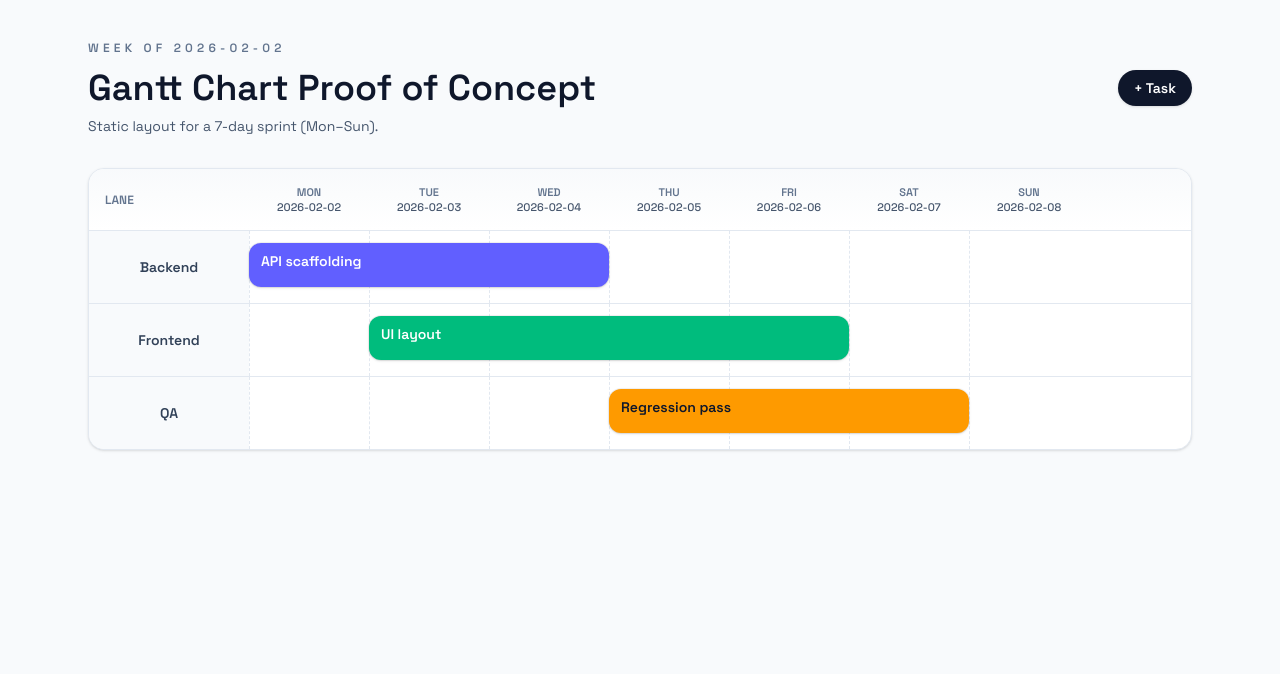
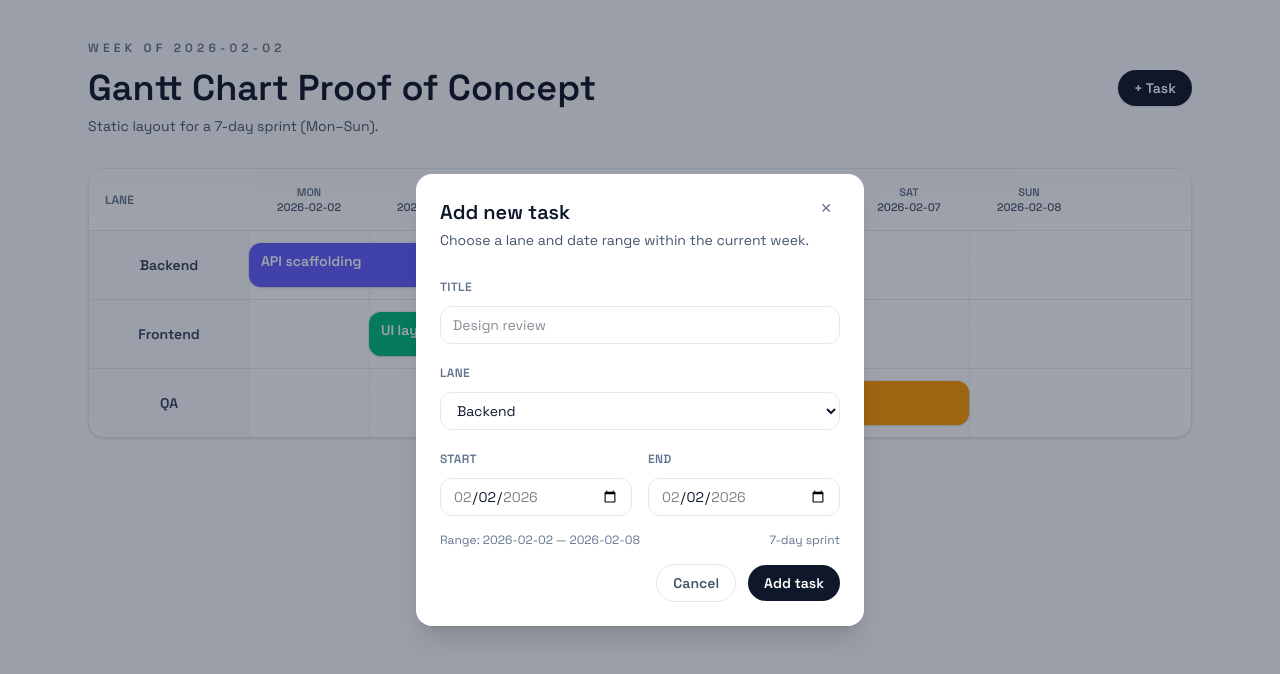
Before and after one commit to smkamranqadri/gantt-chart-app, a React (Vite) app: page / in a window 1280 px wide. Both pictures are taken after a click on the button "+ Task". Shown: the top 674 px of the page. Built offline with nearby package versions, Linux system fonts and the light colour scheme.

Commit message:
Phase 4 modal

```diff
--- a/src/App.tsx
+++ b/src/App.tsx
@@ -1,5 +1,6 @@
 import { useEffect, useMemo, useState } from 'react'
 import GanttLane from './components/GanttLane'
+import TaskModal from './components/TaskModal'
 import WeekHeader from './components/WeekHeader'
 import {
   dayWidth,
@@ -24,6 +25,7 @@ type DragState = {
 function App() {
   const [tasks, setTasks] = useState<Task[]>(seedTasks)
   const [dragState, setDragState] = useState<DragState | null>(null)
+  const [isModalOpen, setIsModalOpen] = useState(false)
 
   const weekStartDate = parseDate(weekStart)
   const weekDays = Array.from({ length: 7 }, (_, index) =>
@@ -113,6 +115,7 @@ function App() {
           <button
             type="button"
             className="inline-flex items-center justify-center rounded-full bg-slate-900 px-4 py-2 text-sm font-semibold text-white shadow-sm transition hover:-translate-y-0.5 hover:shadow-md"
+            onClick={() => setIsModalOpen(true)}
           >
             + Task
           </button>
@@ -160,6 +163,16 @@ function App() {
           </div>
         </div>
       </div>
+
+      <TaskModal
+        isOpen={isModalOpen}
+        weekStart={weekStartDate}
+        onClose={() => setIsModalOpen(false)}
+        onSubmit={(task) => {
+          setTasks((prev) => [...prev, task])
+          setIsModalOpen(false)
+        }}
+      />
     </div>
   )
 }
--- a/src/components/GanttLane.tsx
+++ b/src/components/GanttLane.tsx
@@ -3,6 +3,9 @@ import { dayWidth, laneColors } from '../data/gantt'
 import { daysBetween } from '../helpers/date'
 
 const totalDays = 7
+const rowHeight = 56
+const rowGap = 12
+const rowOffset = 12
 
 type GanttLaneProps = {
   laneId: LaneId
@@ -21,12 +24,40 @@ function GanttLane({
   onDragStart,
   onResizeStart,
 }: GanttLaneProps) {
+  const sortedTasks = [...tasks].sort(
+    (a, b) => daysBetween(weekStart, a.start) - daysBetween(weekStart, b.start),
+  )
+
+  const rowAssignments = new Map<string, number>()
+  const rowEndIndices: number[] = []
+
+  sortedTasks.forEach((task) => {
+    const startIndex = daysBetween(weekStart, task.start)
+    const endIndex = daysBetween(weekStart, task.end)
+    const rowIndex = rowEndIndices.findIndex((end) => end < startIndex)
+
+    if (rowIndex === -1) {
+      rowEndIndices.push(endIndex)
+      rowAssignments.set(task.id, rowEndIndices.length - 1)
+    } else {
+      rowEndIndices[rowIndex] = endIndex
+      rowAssignments.set(task.id, rowIndex)
+    }
+  })
+
+  const totalRows = Math.max(rowEndIndices.length, 1)
+  const laneHeight =
+    totalRows * rowHeight + (totalRows - 1) * rowGap + rowOffset
+
   return (
     <div className="grid grid-cols-[160px_repeat(7,120px)]">
       <div className="grid place-items-center bg-slate-50 px-4 py-5 text-sm font-semibold text-slate-700 text-center">
         {label}
       </div>
-      <div className="relative col-span-7 min-h-[72px] bg-white">
+      <div
+        className="relative col-span-7 bg-white"
+        style={{ minHeight: `${laneHeight}px` }}
+      >
         <div className="pointer-events-none absolute inset-0 grid grid-cols-7">
           {Array.from({ length: totalDays }, (_, index) => (
             <div
@@ -40,12 +71,14 @@ function GanttLane({
           const endIndex = daysBetween(weekStart, task.end)
           const left = startIndex * dayWidth
           const width = (endIndex - startIndex + 1) * dayWidth
+          const rowIndex = rowAssignments.get(task.id) ?? 0
+          const top = rowOffset + rowIndex * (rowHeight + rowGap)
 
           return (
             <div
               key={task.id}
               className={`group absolute top-3 h-11 cursor-grab rounded-xl px-3 py-2 text-sm font-semibold shadow-sm ring-1 ring-black/5 active:cursor-grabbing ${laneColors[laneId]}`}
-              style={{ left, width }}
+              style={{ left, width, top }}
               onPointerDown={(event) => {
                 event.preventDefault()
                 onDragStart(task, event.clientX)
--- /dev/null
+++ b/src/components/TaskModal.tsx
@@ -0,0 +1,183 @@
+import { useMemo, useState } from 'react'
+import type { LaneId, Task } from '../types/gantt'
+import { formatDate } from '../helpers/date'
+
+const totalDays = 7
+
+const laneOptions: { id: LaneId; label: string }[] = [
+  { id: 'backend', label: 'Backend' },
+  { id: 'frontend', label: 'Frontend' },
+  { id: 'qa', label: 'QA' },
+]
+
+type TaskModalProps = {
+  isOpen: boolean
+  weekStart: Date
+  onClose: () => void
+  onSubmit: (task: Task) => void
+}
+
+function TaskModal({ isOpen, weekStart, onClose, onSubmit }: TaskModalProps) {
+  const [title, setTitle] = useState('')
+  const [laneId, setLaneId] = useState<LaneId>('backend')
+  const [start, setStart] = useState(formatDate(weekStart))
+  const [end, setEnd] = useState(formatDate(weekStart))
+  const [error, setError] = useState('')
+
+  const range = useMemo(() => {
+    const startDate = formatDate(weekStart)
+    const endDate = formatDate(new Date(weekStart.getTime() + 6 * 86400000))
+    return { startDate, endDate }
+  }, [weekStart])
+
+  if (!isOpen) return null
+
+  const handleSubmit = (event: React.FormEvent<HTMLFormElement>) => {
+    event.preventDefault()
+
+    if (!title.trim()) {
+      setError('Title is required.')
+      return
+    }
+
+    if (start < range.startDate || end > range.endDate) {
+      setError('Dates must be within the visible week.')
+      return
+    }
+
+    if (end < start) {
+      setError('End date must be the same or after start date.')
+      return
+    }
+
+    setError('')
+
+    onSubmit({
+      id: crypto.randomUUID(),
+      title: title.trim(),
+      laneId,
+      start,
+      end,
+    })
+
+    setTitle('')
+    setLaneId('backend')
+    setStart(range.startDate)
+    setEnd(range.startDate)
+  }
+
+  return (
+    <div className="fixed inset-0 z-50 flex items-center justify-center bg-slate-900/40 px-4">
+      <div className="w-full max-w-md rounded-2xl bg-white p-6 shadow-xl">
+        <div className="flex items-start justify-between">
+          <div>
+            <h2 className="text-xl font-semibold text-slate-900">
+              Add new task
+            </h2>
+            <p className="mt-1 text-sm text-slate-600">
+              Choose a lane and date range within the current week.
+            </p>
+          </div>
+          <button
+            type="button"
+            className="rounded-full px-2 text-sm text-slate-500 hover:text-slate-700"
+            onClick={onClose}
+          >
+            ✕
+          </button>
+        </div>
+
+        <form className="mt-6 space-y-4" onSubmit={handleSubmit}>
+          <div>
+            <label className="text-xs font-semibold uppercase tracking-wide text-slate-500">
+              Title
+            </label>
+            <input
+              className="mt-2 w-full rounded-xl border border-slate-200 px-3 py-2 text-sm outline-none focus:border-slate-400"
+              placeholder="Design review"
+              value={title}
+              onChange={(event) => setTitle(event.target.value)}
+            />
+          </div>
+
+          <div>
+            <label className="text-xs font-semibold uppercase tracking-wide text-slate-500">
+              Lane
+            </label>
+            <select
+              className="mt-2 w-full rounded-xl border border-slate-200 px-3 py-2 text-sm"
+              value={laneId}
+              onChange={(event) => setLaneId(event.target.value as LaneId)}
+            >
+              {laneOptions.map((option) => (
+                <option key={option.id} value={option.id}>
+                  {option.label}
+                </option>
+              ))}
+            </select>
+          </div>
+
+          <div className="grid gap-4 sm:grid-cols-2">
+            <div>
+              <label className="text-xs font-semibold uppercase tracking-wide text-slate-500">
+                Start
+              </label>
+              <input
+                type="date"
+                className="mt-2 w-full rounded-xl border border-slate-200 px-3 py-2 text-sm"
+                min={range.startDate}
+                max={range.endDate}
+                value={start}
+                onChange={(event) => setStart(event.target.value)}
+              />
+            </div>
+            <div>
+              <label className="text-xs font-semibold uppercase tracking-wide text-slate-500">
+                End
+              </label>
+              <input
+                type="date"
+                className="mt-2 w-full rounded-xl border border-slate-200 px-3 py-2 text-sm"
+                min={range.startDate}
+                max={range.endDate}
+                value={end}
+                onChange={(event) => setEnd(event.target.value)}
+              />
+            </div>
+          </div>
+
+          {error ? (
+            <div className="rounded-xl bg-rose-50 px-3 py-2 text-sm text-rose-700">
+              {error}
+            </div>
+          ) : null}
+
+          <div className="flex items-center justify-between text-xs text-slate-500">
+            <span>
+              Range: {range.startDate} — {range.endDate}
+            </span>
+            <span>{totalDays}-day sprint</span>
+          </div>
+
+          <div className="flex items-center justify-end gap-3">
+            <button
+              type="button"
+              className="rounded-full border border-slate-200 px-4 py-2 text-sm font-semibold text-slate-600"
+              onClick={onClose}
+            >
+              Cancel
+            </button>
+            <button
+              type="submit"
+              className="rounded-full bg-slate-900 px-4 py-2 text-sm font-semibold text-white"
+            >
+              Add task
+            </button>
+          </div>
+        </form>
+      </div>
+    </div>
+  )
+}
+
+export default TaskModal
```
